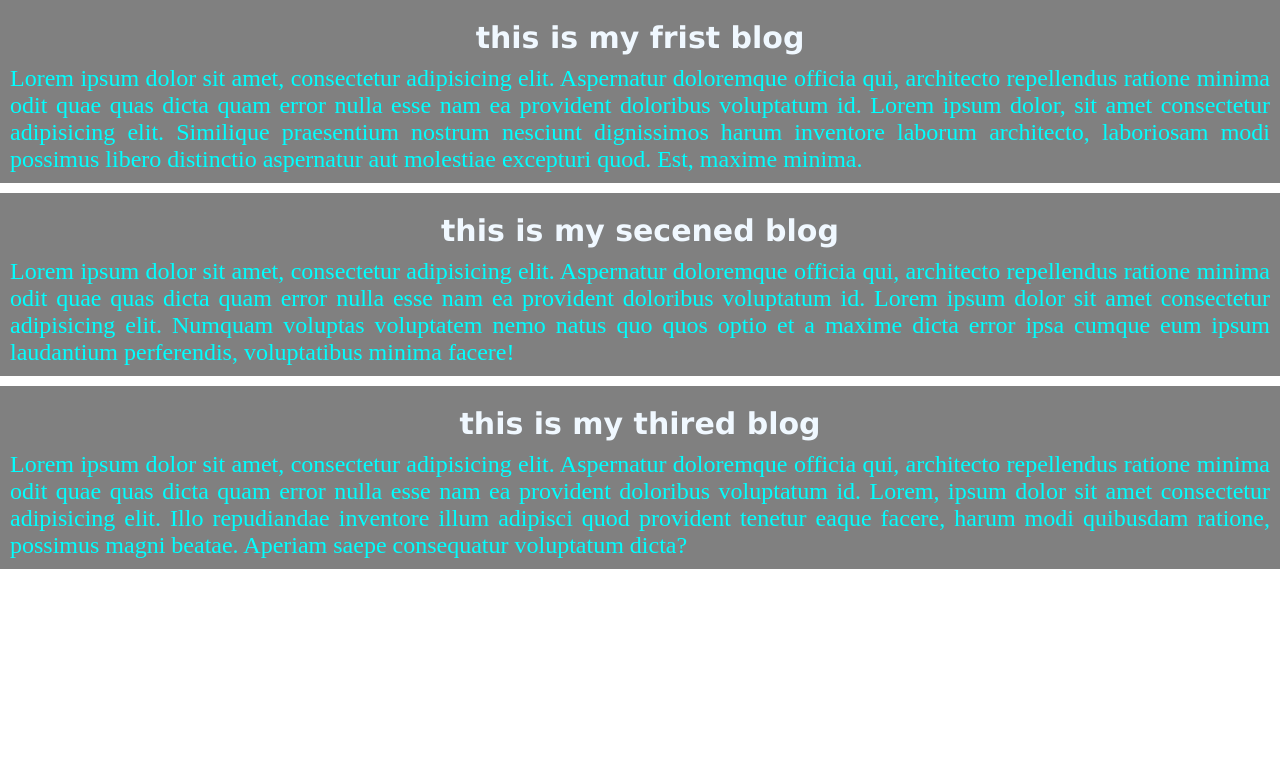
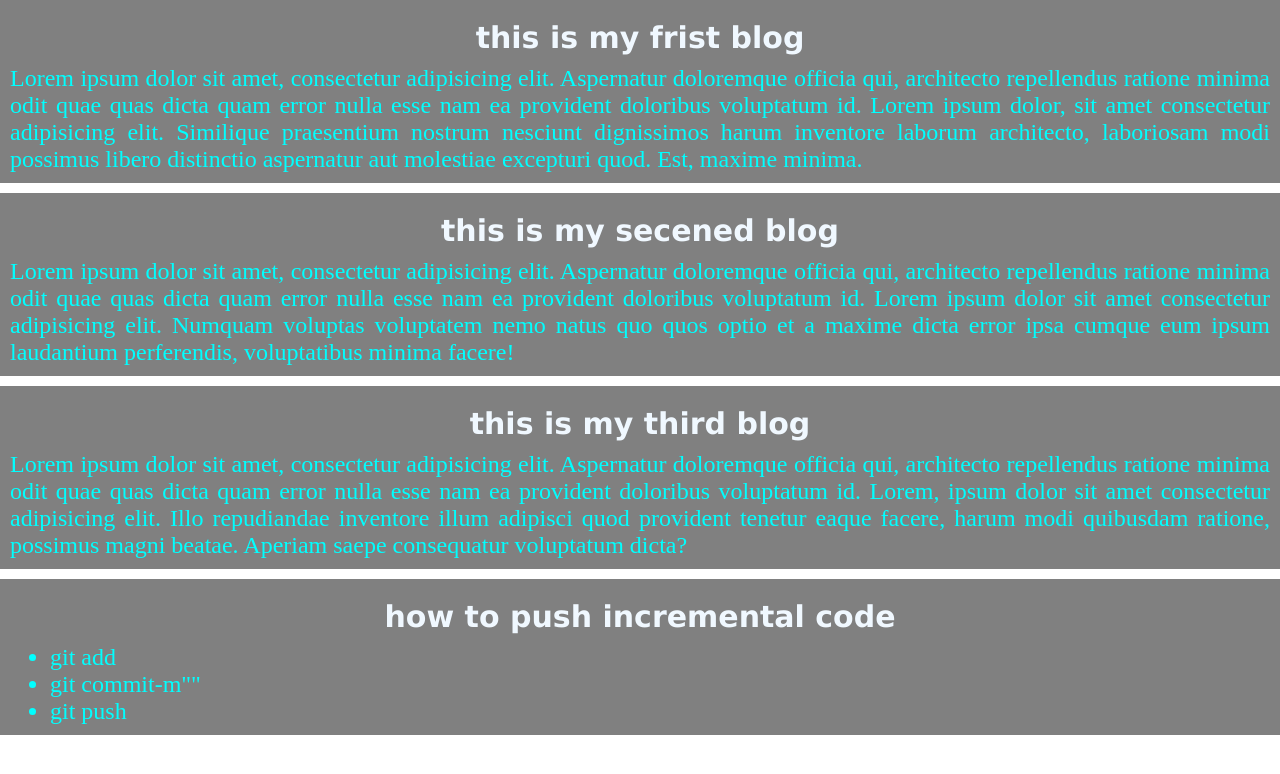
Before and after one commit to shuvo3837/project-1, a plain HTML site: page index.html in a window 1280 px wide. Drawn offline with Linux system fonts and the light colour scheme.

Commit message:
added the incremental list

```diff
--- a/index.html
+++ b/index.html
@@ -7,7 +7,7 @@
     <link rel="stylesheet" href="project.css">
 </head>
 <body>
-    <!-- this is frist section  -->
+    <!-- this is blog section  -->
     <section>
         <div>
             <h2>this is my frist blog</h2>
@@ -22,11 +22,24 @@
             </p>
         </div>
         <div>
-            <h2>this is my thired blog</h2>
+            <h2>this is my third blog</h2>
             <p>
                 Lorem ipsum dolor sit amet, consectetur adipisicing elit. Aspernatur doloremque officia qui, architecto repellendus ratione minima odit quae quas dicta quam error nulla esse nam ea provident doloribus voluptatum id. Lorem, ipsum dolor sit amet consectetur adipisicing elit. Illo repudiandae inventore illum adipisci quod provident tenetur eaque facere, harum modi quibusdam ratione, possimus magni beatae. Aperiam saepe consequatur voluptatum dicta?
             </p>
         </div>
     </section>
+    <!-- this is list section  -->
+    <section>
+        <div>
+            <h2>
+                how to push incremental code
+            </h2>
+            <ul>
+                <li>git add</li>
+                <li>git commit-m""</li>
+                <li>git push</li>
+            </ul>
+        </div>
+    </section>
 </body>
 </html>
--- a/project.css
+++ b/project.css
@@ -20,3 +20,8 @@ p{
     text-align: justify;
     color: cyan;
 }
+li{
+    font-size: 24px;
+    margin-left: 40px;
+    color: cyan;
+}
```
